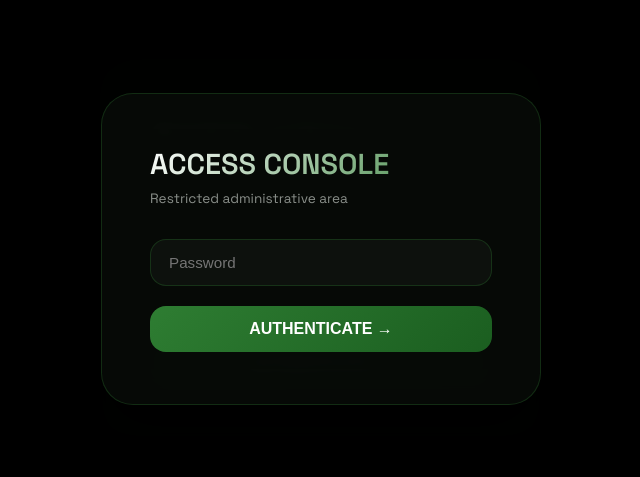
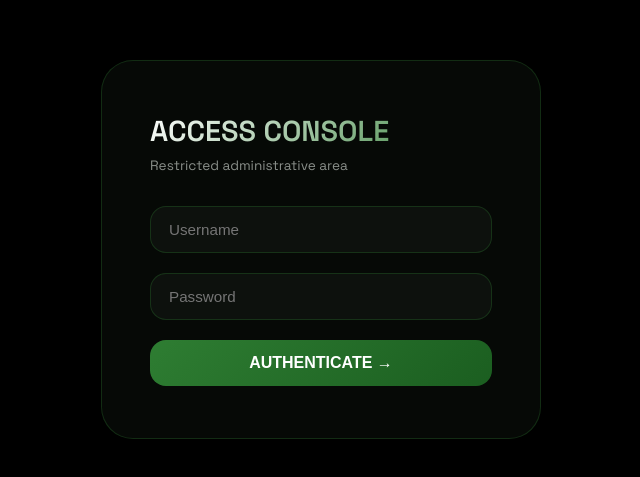
Before and after one commit to KAKABANKER/capitao-store, a website: page admin/index.html in a window 1280 px wide. Shown: the part 151-628 px from the top of the page, without its empty margins (319-959 px from the left). Drawn offline with Linux system fonts and the light colour scheme.

Commit message:
Add files via upload

```diff
--- a/admin/index.html
+++ b/admin/index.html
@@ -1606,12 +1606,12 @@
     <div class="login-card">
         <h2>ACCESS CONSOLE</h2>
         <p>Restricted administrative area</p>
+        <input type="text" id="loginUser" placeholder="Username" autocomplete="off">
         <input type="password" id="loginPass" placeholder="Password">
         <button class="login-btn" onclick="fazerLogin()">AUTHENTICATE →</button>
         <div id="loginError" class="login-error">Invalid credentials. Access denied.</div>
     </div>
 </div>
-
 <!-- ADMIN PANEL -->
 <div id="adminPanel" class="admin-panel">
     <div class="admin-container">
```
Lines whose indentation alone changed are shown as unchanged.
